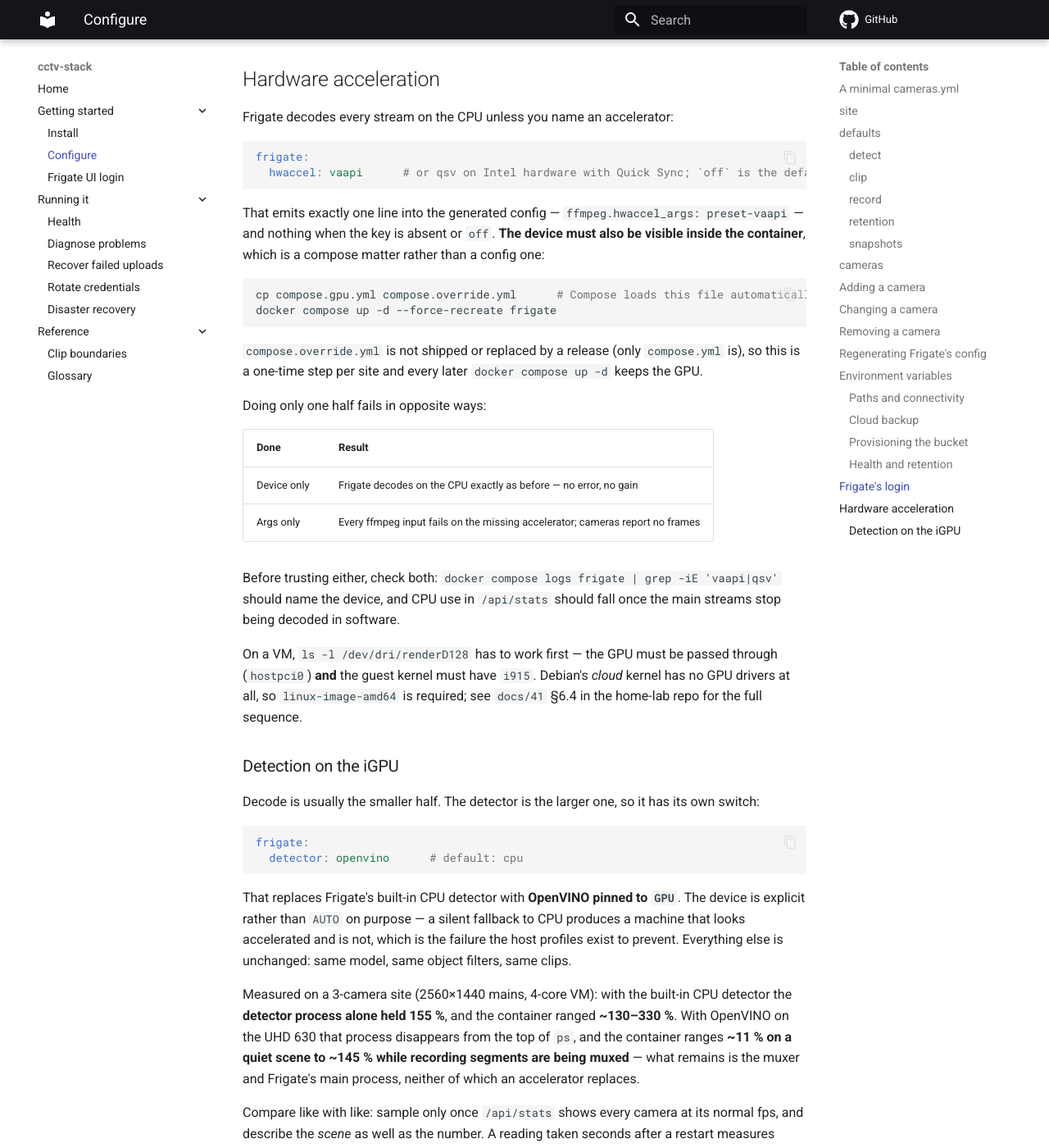
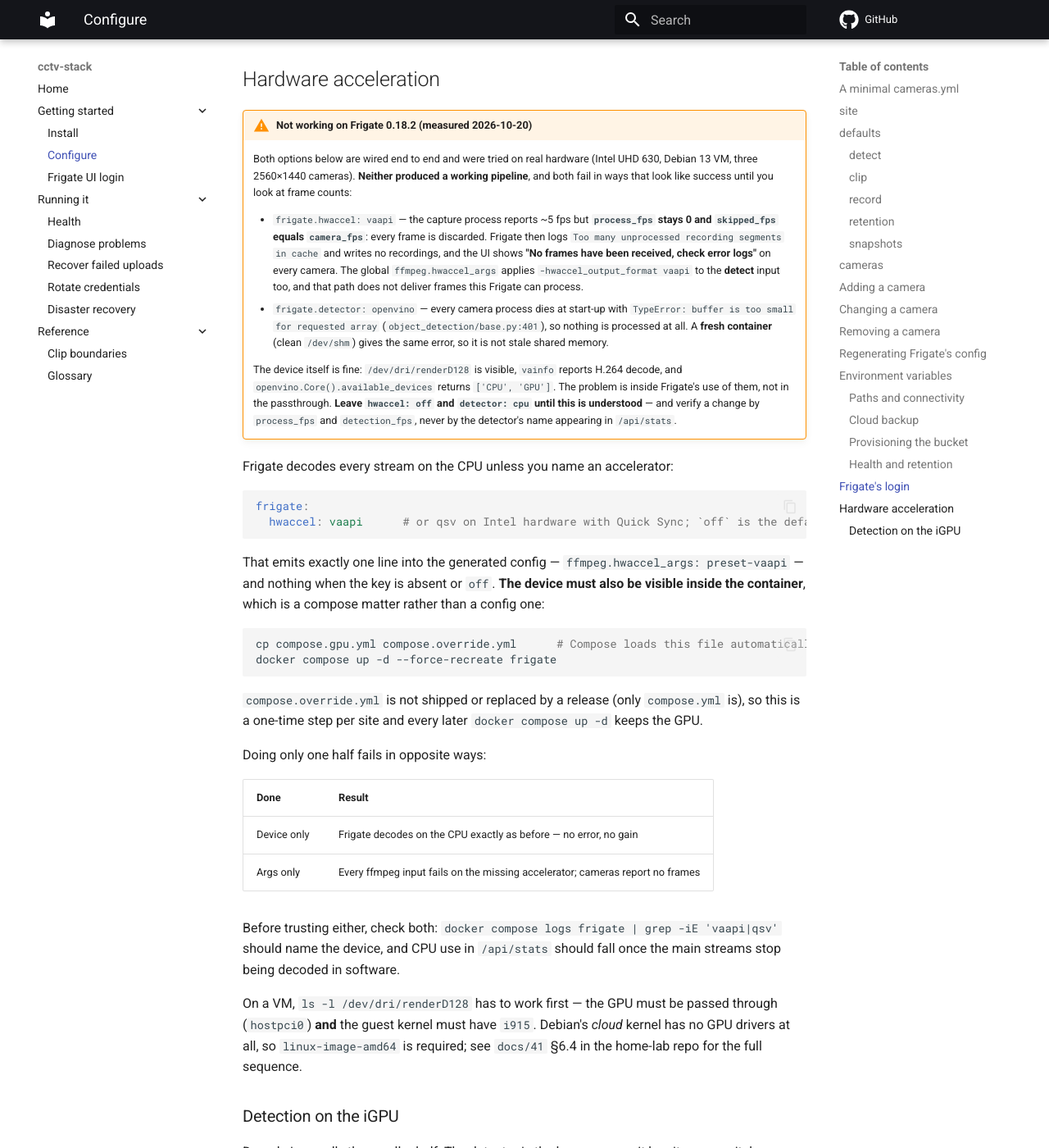
Before and after one commit to aravindmyd/cctv-stack, an MkDocs documentation site: the page built from docs/configure.md, in a window 1280 px wide and 1400 px high, scrolled down 11021 px. Shown: the whole window at 82% size. Built offline with MkDocs 1.6.1 and Material for MkDocs 9.7.7, drawn with Linux system fonts in a browser that asks for light colours; comment, search, counter and statistics services are not loaded; some of the changed text lies outside the part shown.

Commit message:
docs: hardware acceleration does not work on Frigate 0.18.2
Both options are wired and were tried on real hardware, and both break the
pipeline: vaapi leaves process_fps at 0 with every frame skipped (no recordings,
'No frames have been received'), and detector: openvino kills each camera process
with 'buffer is too small for requested array' even on a fresh container. The
device is fine; Frigate's use of it is not. Documented as a warning so nobody
repeats it, with the checks that reveal it (process_fps, detection_fps, segments).

````diff
--- a/docs/configure.md
+++ b/docs/configure.md
@@ -372,6 +372,28 @@
 
 ## Hardware acceleration
 
+!!! warning "Not working on Frigate 0.18.2 (measured 2026-10-20)"
+    Both options below are wired end to end and were tried on real hardware (Intel UHD 630,
+    Debian 13 VM, three 2560×1440 cameras). **Neither produced a working pipeline**, and both
+    fail in ways that look like success until you look at frame counts:
+
+    - `frigate.hwaccel: vaapi` — the capture process reports ~5 fps but **`process_fps` stays 0
+      and `skipped_fps` equals `camera_fps`**: every frame is discarded. Frigate then logs
+      `Too many unprocessed recording segments in cache` and writes no recordings, and the UI
+      shows **"No frames have been received, check error logs"** on every camera. The global
+      `ffmpeg.hwaccel_args` applies `-hwaccel_output_format vaapi` to the **detect** input too,
+      and that path does not deliver frames this Frigate can process.
+    - `frigate.detector: openvino` — every camera process dies at start-up with
+      `TypeError: buffer is too small for requested array`
+      (`object_detection/base.py:401`), so nothing is processed at all. A **fresh container**
+      (clean `/dev/shm`) gives the same error, so it is not stale shared memory.
+
+    The device itself is fine: `/dev/dri/renderD128` is visible, `vainfo` reports H.264 decode,
+    and `openvino.Core().available_devices` returns `['CPU', 'GPU']`. The problem is inside
+    Frigate's use of them, not in the passthrough. **Leave `hwaccel: off` and `detector: cpu`
+    until this is understood** — and verify a change by `process_fps` and `detection_fps`, never
+    by the detector's name appearing in `/api/stats`.
+
 Frigate decodes every stream on the CPU unless you name an accelerator:
 
 ```yaml
@@ -421,15 +443,13 @@
 accelerated and is not, which is the failure the host profiles exist to prevent. Everything else
 is unchanged: same model, same object filters, same clips.
 
-Measured on a 3-camera site (2560×1440 mains, 4-core VM): with the built-in CPU detector the
-**detector process alone held 155 %**, and the container ranged **~130–330 %**. With OpenVINO on
-the UHD 630 that process disappears from the top of `ps`, and the container ranges **~11 % on a
-quiet scene to ~145 % while recording segments are being muxed** — what remains is the muxer and
-Frigate's main process, neither of which an accelerator replaces.
+On a 3-camera site (2560×1440 mains, 4-core VM) the built-in CPU detector costs what it costs:
+**155 %** for the detector process, **~130–330 %** for the container as a whole. The GPU offer is
+real — the detector is the largest single process — but until the two failures above are fixed,
+removing it means leaving it on the CPU.
 
-Compare like with like: sample only once `/api/stats` shows every camera at its normal fps, and
-describe the *scene* as well as the number. A reading taken seconds after a restart measures
-start-up; a reading on an empty driveway measures idleness.
+When a configuration *does* work, compare like with like: sample only once `/api/stats` shows
+every camera at its normal fps, quote a range rather than one reading, and name the scene.
 
 The decode half is required first — the detector and the decoder share the same device, and
 `compose.gpu.yml` is what makes either possible.
````
